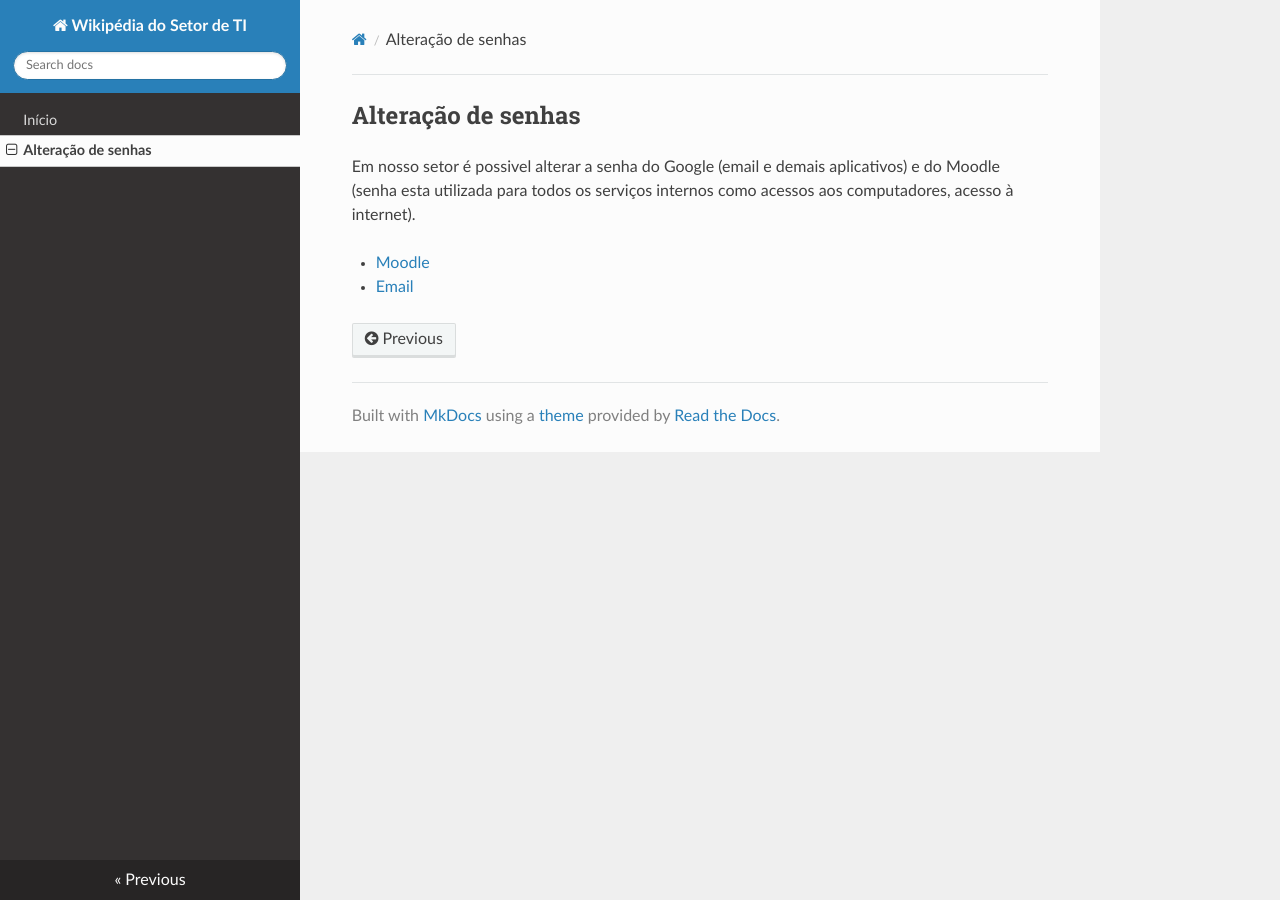
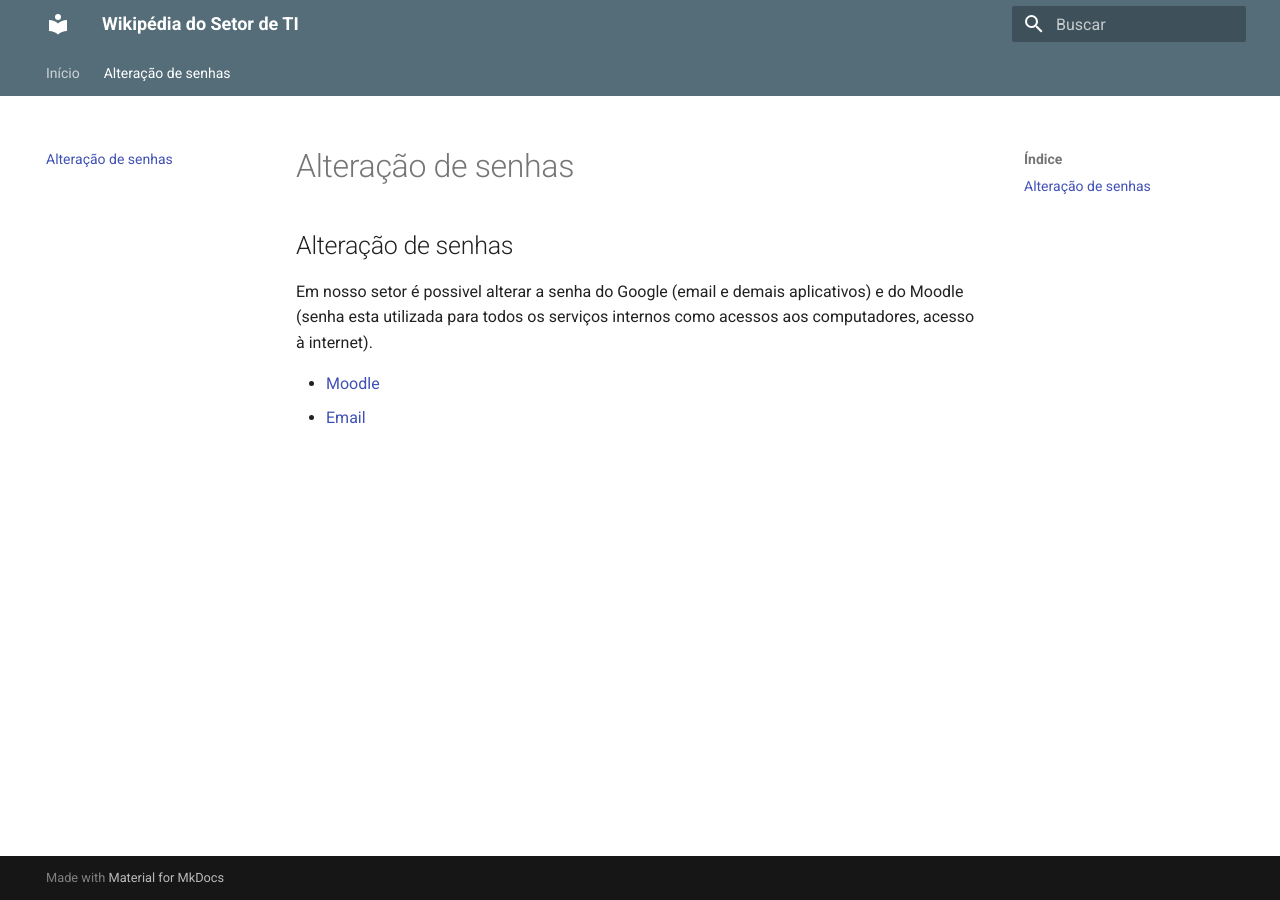
Before and after one commit to wikiti-farroupilha/wikipedia, an MkDocs documentation site: the page built from docs/alterarSenha.md, in a window 1280 px wide. Built offline with MkDocs 1.6.1 and Material for MkDocs 9.7.7, drawn with Linux system fonts in a browser that asks for light colours; nearby versions of some CDN libraries.

Commit message:
Update mkdocs.yml

```diff
--- a/mkdocs.yml
+++ b/mkdocs.yml
@@ -1,6 +1,22 @@
 site_name: Wikipédia do Setor de TI
 theme:
-  name: readthedocs
+  name: material
+  language: pt-BR
+  palette:
+    - scheme: default
+      primary: blue grey
+      accent: indigo
+    - scheme: slate
+      primary: indigo
+      accent: blue
+      toggle:
+        icon: material/weather-night
+        name: Modo escuro
+  features:
+    - navigation.tabs
+    - navigation.top
+    - search.suggest
+    - content.code.copy
 
 nav:
   - Início: index.md
```
